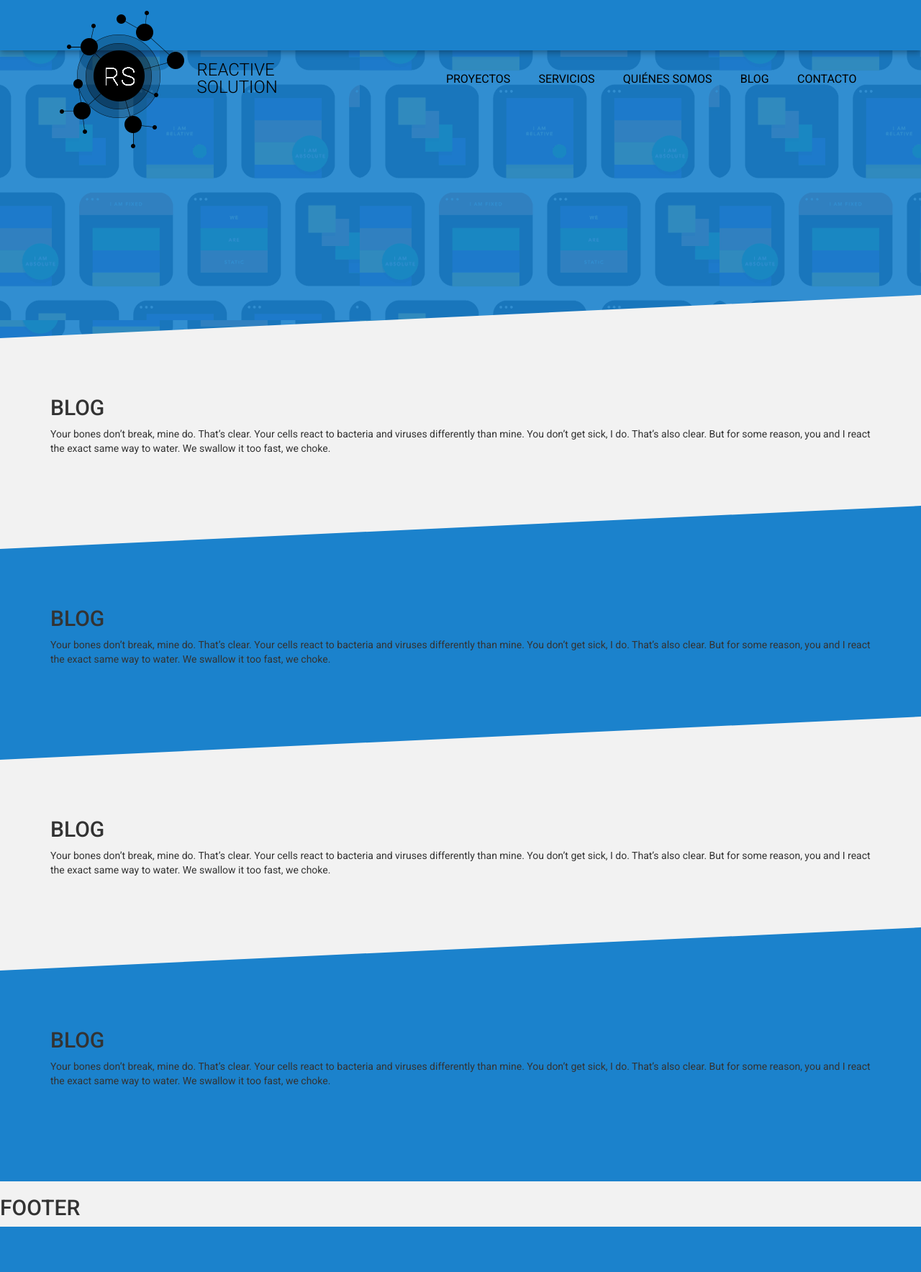
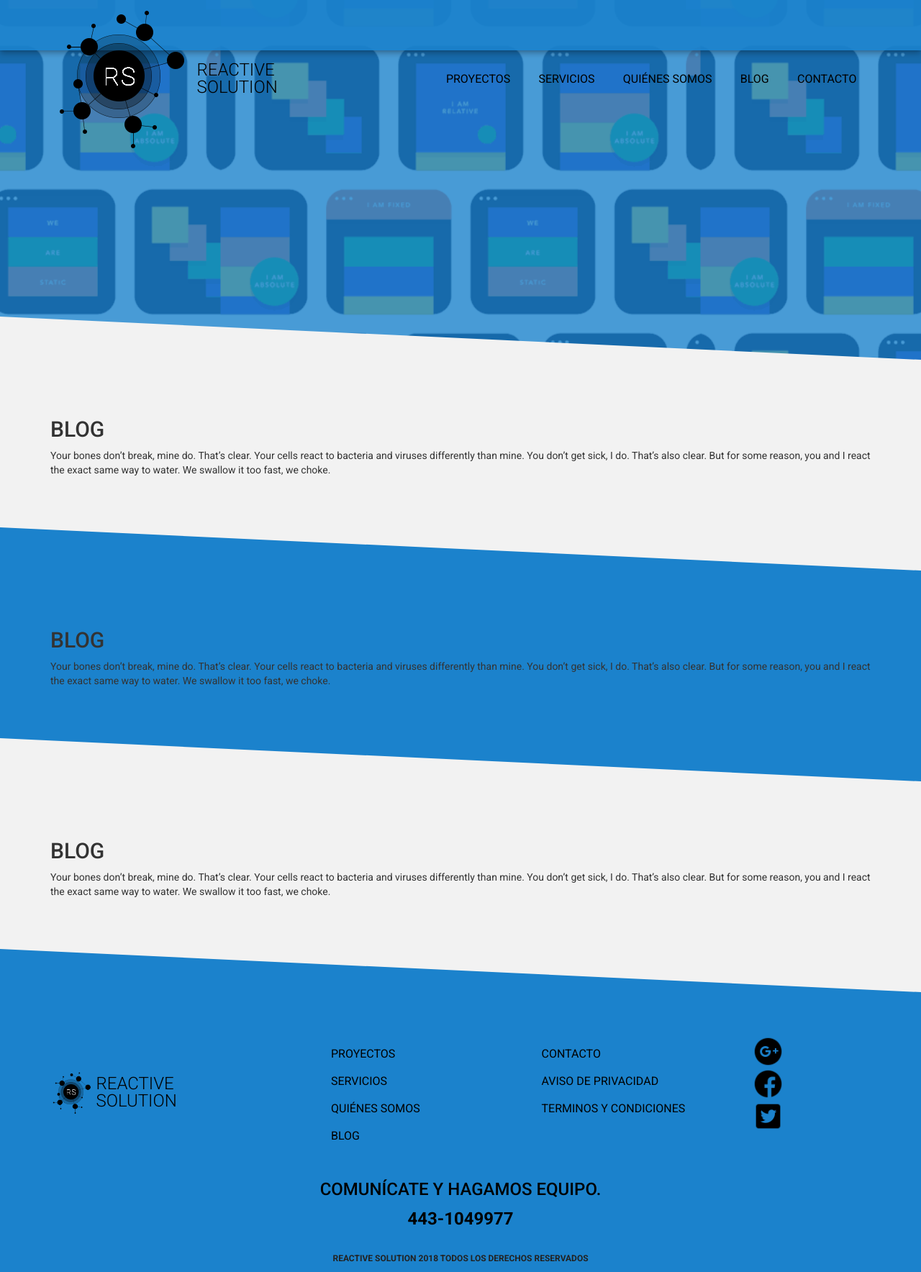
Before and after one commit to eduardobc88/reactive-web, a Django app: page / in a window 1280 px wide. Shown: the whole page at 72% size. Before the commit the page ends 1705 px from the top, so only its background shows below. Run offline with Django 3.2, Linux system fonts and the light colour scheme; data that the repository does not hold is empty; some libraries are stand-ins or nearby versions.

Commit message:
footer added

```diff
--- a/reactive-solutions/website/siteapp/static/css/global.css
+++ b/reactive-solutions/website/siteapp/static/css/global.css
@@ -1,11 +1,11 @@
 body {
     font-family: 'Roboto', sans-serif;
-    margin-top: 70px !important;
+    /* margin-top: 70px !important; */
     background: #f2f2f2;
 }
 
 .menu-wrapper {
-    background-color: #1b82cc;
+    background-color: rgb(27, 130, 204, 0.9);
     box-shadow: 0 0 4px rgba(0,0,0,.14), 0 4px 8px rgba(0,0,0,.28);
     height: 70px;
     left: 0;
@@ -62,10 +62,10 @@ body {
 }
 
 .menu-wrapper .menu-options .menu-mobile {
+    align-self: center;
+    cursor: pointer;
+    display: none;
     height: 38px;
-    align-self: center;
-    display: none;
-    cursor: pointer;
 }
 
 
@@ -88,12 +88,12 @@ body {
 }
 
 .mobile-menu-wrapper .menu-mobile {
+    cursor: pointer;
     height: 38px;
+    position: absolute;
     right: -125px;
-    position: absolute;
+    right: 15px;
     top: 20px;
-    right: 15px;
-    cursor: pointer;
 }
 
 .mobile-menu-wrapper .home-wrapper label {
@@ -164,6 +164,77 @@ body {
 }
 
 
+.footer-wrapper .home-wrapper {
+    position: relative;
+    text-align: center;
+    top: 50px;
+}
+
+.footer-wrapper .home-wrapper .logo {
+    max-width: 60px;
+}
+
+.footer-wrapper .home-wrapper label {
+    color: black;
+    cursor: pointer;
+    font-size: 24px;
+    font-weight: 300;
+    line-height: 24px;
+    padding-top: 2px;
+    text-align: left;
+    vertical-align: middle;
+    width: 115px;
+    word-wrap: break-word;
+}
+
+.footer-wrapper .option {
+    color: black;
+    display: block;
+    flex-grow: 1;
+    font-size: 16px;
+    margin-top: 15px;
+    position: relative;
+    text-decoration: none;
+    transition-duration: 200ms;
+}
+
+.footer-wrapper .option:hover {
+    color: white;
+}
+
+.footer-wrapper .social-icon img {
+    display: block;
+    max-width: 45px;
+}
+
+.footer-wrapper .title {
+    color: black;
+    font-size: 24px;
+    margin-top: 50px;
+    text-align: center;
+    text-transform: uppercase;
+}
+
+.footer-wrapper .phone {
+    color: black;
+    display: block;
+    font-size: 24px;
+    font-weight: 600;
+    text-align: center;
+    text-align: center;
+    text-decoration: none;
+    text-transform: uppercase;
+}
+
+.footer-wrapper .reserved {
+    color: #222;
+    font-size: 12px;
+    font-weight: 600;
+    margin-top: 15px;
+    margin-top: 30px;
+    text-align: center;
+}
+
 
 @media all and (max-width: 768px) {
     .menu-wrapper .menu-options .option {
@@ -173,4 +244,18 @@ body {
     .menu-wrapper .menu-options .menu-mobile {
         display: block;
     }
+
+    .footer-wrapper .home-wrapper {
+        display: block;
+        text-align: center;
+        top: auto;
+    }
+
+    .footer-wrapper .option {
+        text-align: center;
+    }
+
+    .footer-wrapper .social-icon img {
+        margin: 20px auto auto auto;
+    }
 }
--- a/reactive-solutions/website/siteapp/static/css/home.css
+++ b/reactive-solutions/website/siteapp/static/css/home.css
@@ -1,21 +1,27 @@
 .slider-wrapper {
-    height: 400px;
+    background-image: url(/static/img/bkg-slider.gif);
+    background-position: center;
+    background-size: contain;
+    height: 500px;
+    overflow: hidden;
     position: relative;
-    overflow: hidden;
-    background-image: url(/static/img/bkg-slider.gif);
     z-index: 0;
 }
 
+.slider-wrapper .container{
+    padding-top: 100px;
+}
+
 .slider-wrapper .slider-bkg-color {
+    background-color: rgb(27, 130, 204, 0.8);
+    bottom: 0;
+    height: 100%;
+    left: 0;
+    position: absolute;
+    right: 0;
+    top: 0;
+    width: 100%;
     z-index: 1;
-    background-color: rgb(27, 130, 204, 0.9);
-    position: absolute;
-    top: 0;
-    bottom: 0;
-    left: 0;
-    right: 0;
-    width: 100%;
-    height: 100%;
 }
 
 .slider-wrapper #slides {
@@ -23,22 +29,23 @@
 }
 
 .slider-wrapper #slides .slides-container .icon {
+    left: auto !important;
+    max-height: 300px !important;
     max-width: 300px !important;
-    max-height: 300px !important;
+    padding: 10px !important;
+    position: relative !important;
     top: auto !important;
-    left: auto !important;
-    position: relative !important;
-    padding: 10px !important;
 }
 
 .slider-wrapper #slides .slides-container h2 {
-    font-size: 45px;
+    font-size: 50px;
     color: black;
 }
 
 .slider-wrapper #slides .slides-container p {
     color: #222;
     font-size: 25px;
+    font-weight: 300;
 }
 
 .slider-wrapper #slides .slides-pagination a {
--- a/reactive-solutions/website/siteapp/templates/base.html
+++ b/reactive-solutions/website/siteapp/templates/base.html
@@ -38,9 +38,56 @@
             {% endblock %}
             {% block page_content %}
             {% endblock %}
-            {% block page_footer %}
-                <h2>FOOTER</h2>
-            {% endblock %}
+            <div class="footer-wrapper background-color-blue">
+                <div class="decor-top">
+                    <svg class="decor background-fill-blue" height="100%" preserveAspectRatio="none" version="1.1" viewBox="0 0 100 100" width="100%" xmlns="http://www.w3.org/2000/svg">
+                      <path d="M0 0 L100 100 L0 100" stroke-width="0"></path>
+                    </svg>
+                </div>
+                <div class="container">
+                    <div class="row">
+                        <div class="col-xs-12 col-sm-4">
+                            <a href="#" class="home-wrapper">
+                                <img class="logo" src="{% static 'img/rs-icon.png' %}">
+                                <label>REACTIVE SOLUTION</label>
+                            </a>
+                        </div>
+                        <div class="col-xs-12 col-sm-3">
+                            <a class="option" href="#">PROYECTOS</a>
+                            <a class="option" href="#">SERVICIOS</a>
+                            <a class="option" href="#">QUIÉNES SOMOS</a>
+                            <a class="option" href="#">BLOG</a>
+                        </div>
+                        <div class="col-xs-12 col-sm-3">
+                            <a class="option" href="#">CONTACTO</a>
+                            <a class="option" href="#">AVISO DE PRIVACIDAD</a>
+                            <a class="option" href="#">TERMINOS Y CONDICIONES</a>
+                        </div>
+                        <div class="col-xs-12 col-sm-2">
+                            <a class="social-icon" href="#">
+                                <img src="{% static 'img/gp-icon.png' %}">
+                            </a>
+                            <a class="social-icon" href="#">
+                                <img src="{% static 'img/fb-icon.png' %}">
+                            </a>
+                            <a class="social-icon" href="#">
+                                <img src="{% static 'img/tw-icon.png' %}">
+                            </a>
+                        </div>
+                    </div>
+                    <div class="row">
+                        <div class="col-xs-12">
+                            <h4 class="title">COMUNÍCATE Y HAGAMOS EQUIPO.</h4>
+                            <a href="tel:4431049977" class="phone">443-1049977</a>
+                        </div>
+                    </div>
+                    <div class="row">
+                        <div class="col-xs-12">
+                            <p class="reserved">REACTIVE SOLUTION 2018 TODOS LOS DERECHOS RESERVADOS</p>
+                        </div>
+                    </div>
+                </div>
+            </div>
         </div>
         <div class="mobile-menu-wrapper">
             <a href="#" class="home-wrapper">
--- a/reactive-solutions/website/siteapp/templates/home.html
+++ b/reactive-solutions/website/siteapp/templates/home.html
@@ -35,7 +35,7 @@
     <div class="custom-wrapper background-color-white">
         <div class="decor-top">
             <svg class="decor background-fill-white" height="100%" preserveAspectRatio="none" version="1.1" viewBox="0 0 100 100" width="100%" xmlns="http://www.w3.org/2000/svg">
-              <path d="M0 100 L100 0 L100 100" stroke-width="0"></path>
+              <path d="M0 0 L100 100 L0 100" stroke-width="0"></path>
             </svg>
         </div>
         <div class="container">
@@ -57,7 +57,7 @@
     <div class="custom-wrapper background-color-blue">
         <div class="decor-top">
             <svg class="decor background-fill-blue" height="100%" preserveAspectRatio="none" version="1.1" viewBox="0 0 100 100" width="100%" xmlns="http://www.w3.org/2000/svg">
-              <path d="M0 100 L100 0 L100 100" stroke-width="0"></path>
+              <path d="M0 0 L100 100 L0 100" stroke-width="0"></path>
             </svg>
         </div>
         <div class="container">
@@ -79,7 +79,7 @@
     <div class="custom-wrapper background-color-white">
         <div class="decor-top">
             <svg class="decor background-fill-white" height="100%" preserveAspectRatio="none" version="1.1" viewBox="0 0 100 100" width="100%" xmlns="http://www.w3.org/2000/svg">
-              <path d="M0 100 L100 0 L100 100" stroke-width="0"></path>
+              <path d="M0 0 L100 100 L0 100" stroke-width="0"></path>
             </svg>
         </div>
         <div class="container">
@@ -93,22 +93,4 @@
             </div>
         </div>
     </div>
-    <div class="custom-wrapper background-color-blue">
-        <div class="decor-top">
-            <svg class="decor background-fill-blue" height="100%" preserveAspectRatio="none" version="1.1" viewBox="0 0 100 100" width="100%" xmlns="http://www.w3.org/2000/svg">
-              <path d="M0 100 L100 0 L100 100" stroke-width="0"></path>
-            </svg>
-        </div>
-        <div class="container">
-            <div class="row">
-                <div class="col-xs-12">
-                    <h2>BLOG</h2>
-                    <p>
-                        Your bones don’t break, mine do. That’s clear. Your cells react to bacteria and viruses differently than mine. You don’t get sick, I do. That’s also clear. But for some reason, you and I react the exact same way to water. We swallow it too fast, we choke.
-                    </p>
-                </div>
-            </div>
-        </div>
-    </div>
-
 {% endblock %}
--- a/reactive-solutions/website/website/settings.py
+++ b/reactive-solutions/website/website/settings.py
@@ -25,7 +25,10 @@ SECRET_KEY = 'y#vt!)0)^bz9rh&dc8t4%ohlq!txjaku2gn3*5gz5(x%yvuyxl'
 # SECURITY WARNING: don't run with debug turned on in production!
 DEBUG = True
 
-ALLOWED_HOSTS = []
+ALLOWED_HOSTS = [
+    'localhost',
+    '192.168.1.69',
+]
 
 
 # Application definition
```
Also changed, not shown: reactive-solutions/website/siteapp/static/img/fb-icon.png (added), reactive-solutions/website/siteapp/static/img/gp-icon.png (added), reactive-solutions/website/siteapp/static/img/tw-icon.png (added).
